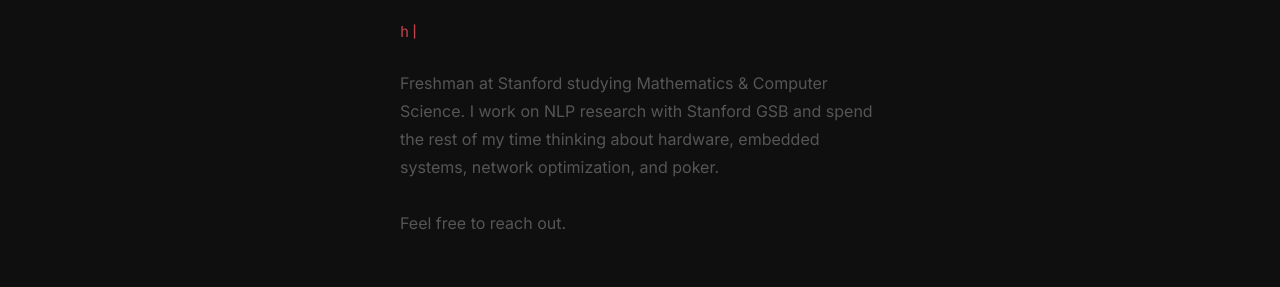
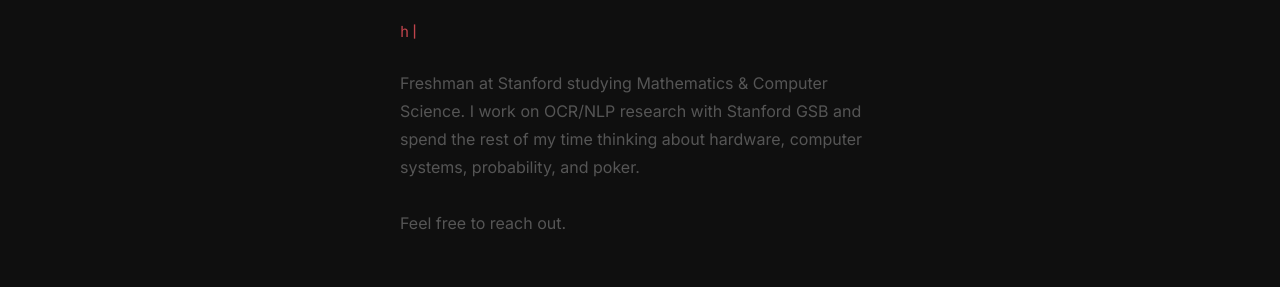
Before and after one commit to ananthnamboothiry-max/personal-website-final, a plain HTML site: page index.html in a window 1280 px wide. Shown: the part 333-620 px from the top of the page. Drawn offline with nearby package versions, Linux system fonts and the light colour scheme.

Commit message:
Update bio to reflect research focus changes

```diff
--- a/index.html
+++ b/index.html
@@ -33,8 +33,8 @@
         </div>
         <p class="hero-bio">
           Freshman at Stanford studying Mathematics &amp; Computer Science.
-          I work on NLP research with Stanford GSB and spend the rest of my time
-          thinking about hardware, embedded systems, network optimization, and poker.
+          I work on OCR/NLP research with Stanford GSB and spend the rest of my time
+          thinking about hardware, computer systems, probability, and poker.
           <br /><br />
           Feel free to reach out.
         </p>
```
